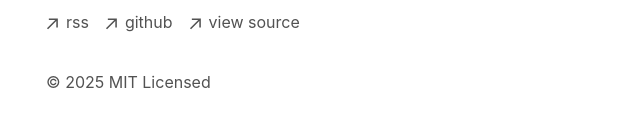
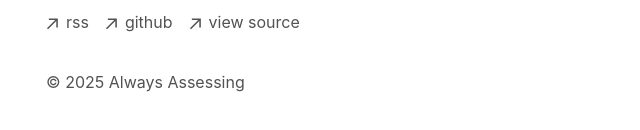
Before and after one commit to hyi14/website, a Next.js app: page / in a window 1280 px wide. Shown: the part 510-640 px from the top of the page, without its empty margins (306-946 px from the left). Built offline with nearby package versions, Linux system fonts and the light colour scheme.

Commit message:
Update footer.tsx

```diff
--- a/app/components/footer.tsx
+++ b/app/components/footer.tsx
@@ -54,7 +54,7 @@ export default function Footer() {
         </li>
       </ul>
       <p className="mt-8 text-neutral-600 dark:text-neutral-300">
-        © {new Date().getFullYear()} MIT Licensed
+        © {new Date().getFullYear()} Always Assessing
       </p>
     </footer>
   )
```
